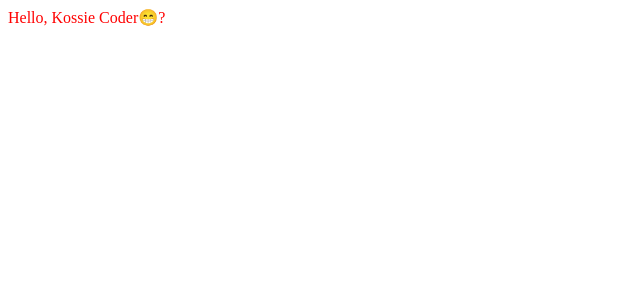
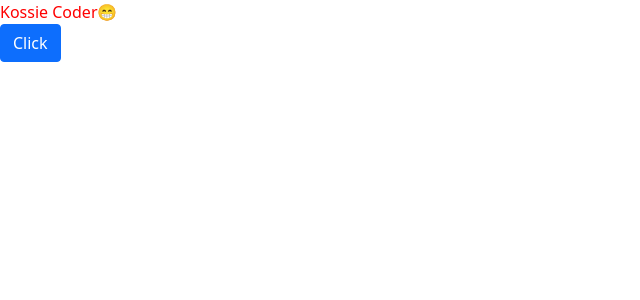
Before and after one commit to sannimdev/vue3-beginner-kossiecoder, a Vue app: page / in a window 1280 px wide. Shown: the top 300 px of the page, without its empty margins (0-640 px from the left). Built offline with nearby package versions, Linux system fonts and the light colour scheme.

Commit message:
06강: 이벤트
- 상태는 변경되었지만 화면단에서는 변경이 이루어지지 않았음.

```diff
--- a/public/index.html
+++ b/public/index.html
@@ -1,15 +1,24 @@
 <!DOCTYPE html>
 <html lang="">
     <head>
-    <meta charset="utf-8">
-    <meta http-equiv="X-UA-Compatible" content="IE=edge">
-    <meta name="viewport" content="width=device-width,initial-scale=1.0">
-    <link rel="icon" href="<%= BASE_URL %>favicon.ico">
+        <meta charset="utf-8" />
+        <meta http-equiv="X-UA-Compatible" content="IE=edge" />
+        <meta name="viewport" content="width=device-width,initial-scale=1.0" />
+        <link rel="icon" href="<%= BASE_URL %>favicon.ico" />
+        <link
+            rel="stylesheet"
+            href="https://cdn.jsdelivr.net/npm/bootstrap@5.1.0/dist/css/bootstrap.min.css"
+            integrity="sha384-KyZXEAg3QhqLMpG8r+8fhAXLRk2vvoC2f3B09zVXn8CA5QIVfZOJ3BCsw2P0p/We"
+            crossorigin="anonymous"
+        />
         <title><%= htmlWebpackPlugin.options.title %></title>
     </head>
     <body>
         <noscript>
-      <strong>We're sorry but <%= htmlWebpackPlugin.options.title %> doesn't work properly without JavaScript enabled. Please enable it to continue.</strong>
+            <strong
+                >We're sorry but <%= htmlWebpackPlugin.options.title %> doesn't work properly
+                without JavaScript enabled. Please enable it to continue.</strong
+            >
         </noscript>
         <div id="app"></div>
         <!-- built files will be auto injected -->
--- a/src/App.vue
+++ b/src/App.vue
@@ -1,23 +1,26 @@
 <template>
-    <!-- fragment 개념 도입됨 -->
-    <div class="name">{{ greet }}</div>
+    <div class="name">{{ name }}</div>
+    <button class="btn btn-primary" v-on:click="updateName">Click</button>
 </template>
 
 <script>
 export default {
     setup() {
-        const name = 'Kossie Coder😁';
+        let name = 'Kossie Coder😁';
 
-        // Setup Function에서 여러 개의 함수를 정의하여 사용할 수도 있다.
+        // const consoleLog = () => {
+        //     console.log('Hello world!');
+        // };
 
-        const greeting = (name) => {
-            return 'Hello, ' + name + '?';
+        const updateName = () => {
+            name = 'Kossie Coder'; // 상태변경은 이루어졌지만 화면에는 반영되지 않았음.
+            console.log(name);
         };
 
-        const greet = greeting(name);
-
         return {
-            greet,
+            name,
+            // consoleLog,
+            updateName,
         };
     },
 };
```
Lines whose indentation alone changed are shown as unchanged.
